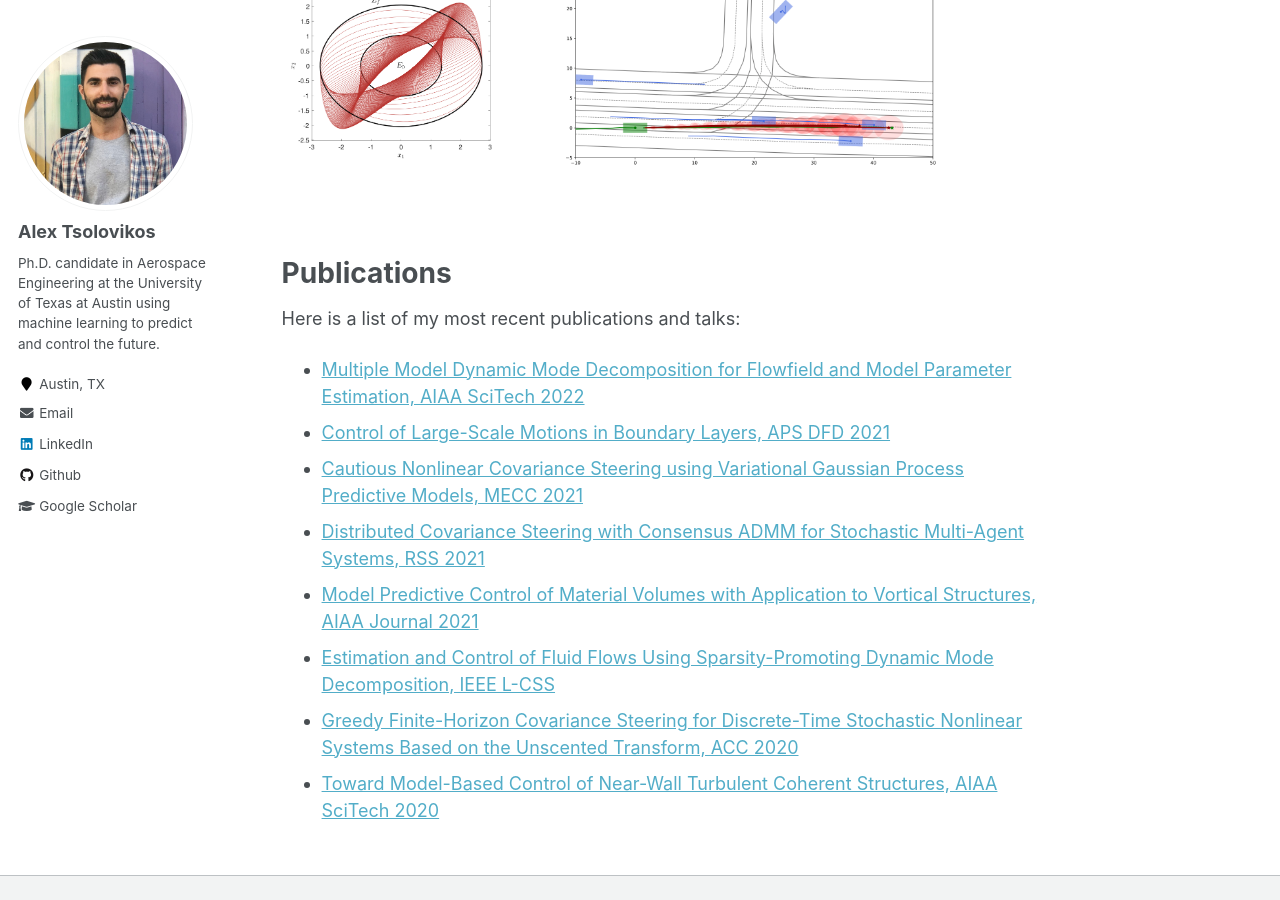
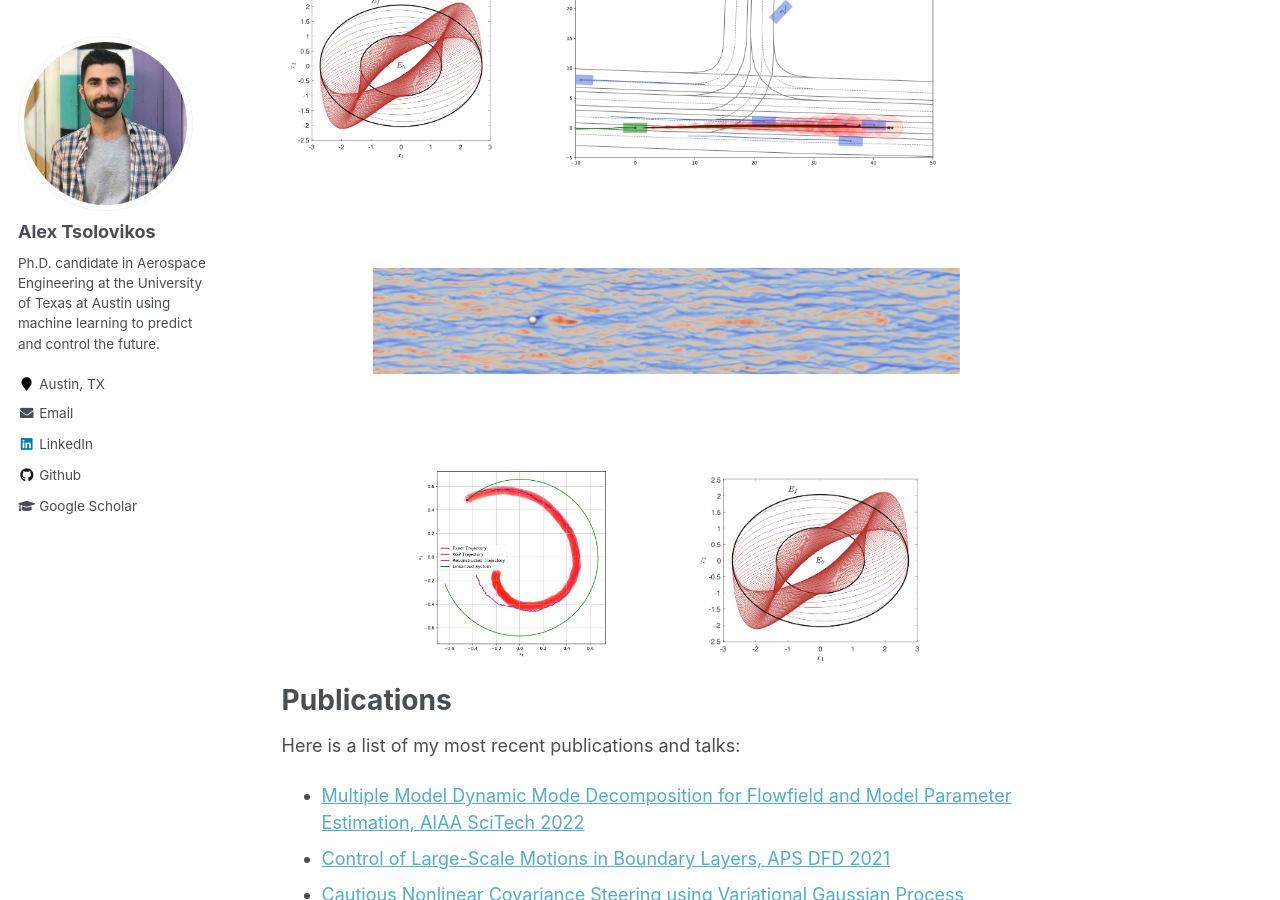
Before and after one commit to alextsolovikos/alextsolovikos.github.io, a Jekyll site: the page built from _pages/about.md, in a window 1280 px wide and 900 px high, scrolled down 1446 px. Built offline with Jekyll 4.4.1, drawn with Linux system fonts in a browser that asks for light colours.

Commit message:
Update about.md

```diff
--- a/_pages/about.md
+++ b/_pages/about.md
@@ -40,6 +40,30 @@ Through my involvement in the above topics, I have been using and developing mac
   <img src="https://alextsolovikos.github.io/docs/greedy_covariance_2d.png" alt="Stochastic Optimal Control" width="30%" />
   <img src="https://alextsolovikos.github.io/docs/transformer_example_prediction.png" alt="Motion Prediction" width="60%" />
 </p>
+
+
+<table style="width: 600px; margin-left: auto; margin-right: auto; border: 0px;">
+  <tbody>
+    <tr>
+      <td colspan=2 style="width: 600px; height: 200px; text-align: center; vertical-align: top; border: 0px;">
+        <a href="/flow-control/"><img src="https://alextsolovikos.github.io/docs/gif_tbl_small_animation_top_vew.gif" alt="Flow Control" width="600px"></a>
+      </td>
+    </tr>
+    <tr>
+      <td style="width: 300px; height: 200px; text-align: center; vertical-align: top; border: 0px;">
+        <a href="/data-driven-dynamics/"><img src="https://alextsolovikos.github.io/docs/deep_gp_koopman_example.png" alt="Data-Driven Dynamics and Control" width="200px"></a>
+      </td>
+      <td style="width: 300px; height: 200px; text-align: center; vertical-align: top; border: 0px;">
+        <a href="/stochastic-optimal-control/"><img src="https://alextsolovikos.github.io/docs/greedy_covariance_2d.png" alt="Stochastic Optimal Control" width="250px"></a>
+      </td>
+    </tr>
+  </tbody>
+</table>
+
+
+
+
+
 
 <!--
 
```
